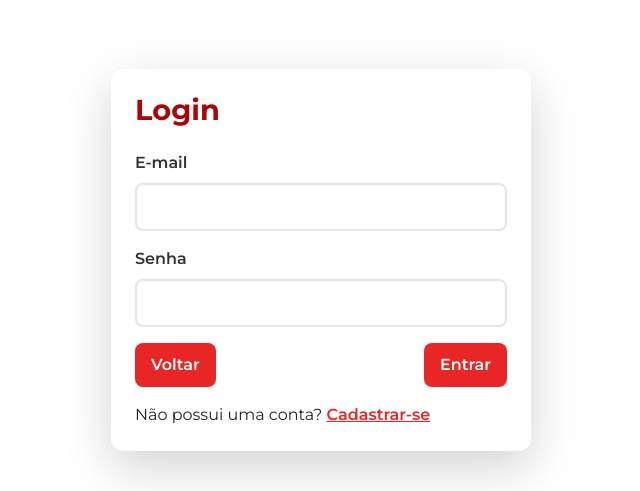
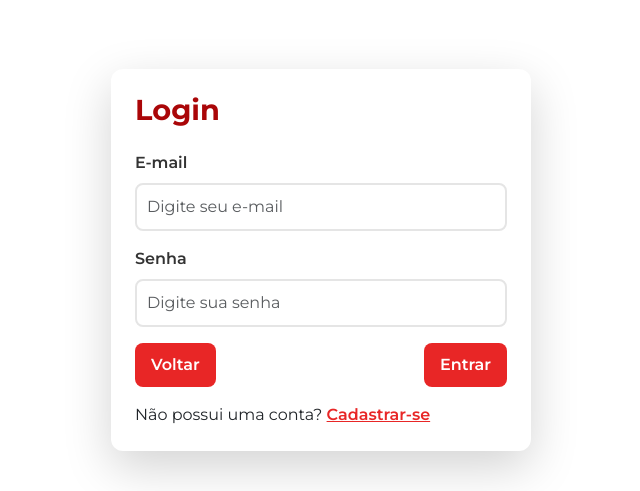
Before and after one commit to mariasantiag/portfolio-dos-tcc, a Flask app: page /paginalogin in a window 1280 px wide. Shown: the part 185-676 px from the top of the page, without its empty margins (319-959 px from the left). Run offline with Flask 3, Linux system fonts and the light colour scheme.

Commit message:
ajutes-placeholder

```diff
--- a/static/css/verificacao.css
+++ b/static/css/verificacao.css
@@ -114,6 +114,7 @@
     -webkit-text-security: disc;
   }
 
+
 /* Para o span */
 .form-text {
   font-style: italic;
--- a/templates/login.html
+++ b/templates/login.html
@@ -37,15 +37,15 @@
       <form id="formLogin" novalidate action="/post/logar" method="POST">
         <!-- nome -->
         <div class="mb-3">
-          <label for="login" class="form-label" aria-placeholder="Insira seu e-mail">E-mail</label>
-          <input type="text" class="form-control" id="login" name="login" required>
+          <label for="login" class="form-label">E-mail</label>
+          <input type="text" class="form-control" id="login" placeholder="Digite seu e-mail" name="login" required>
           <div class="invalid-feedback">Por favor, insira seu login.</div>
         </div>
 
         <!-- senha -->
         <div class="mb-3">
-          <label for="senha" class="form-label" aria-placeholder="Insira sua senha">Senha</label>
-          <input type="password" class="form-control" id="senha" name="senha" required>
+          <label for="senha" class="form-label">Senha</label>
+          <input type="password" class="form-control" id="senha" placeholder="Digite sua senha" name="senha" required>
           <div class="invalid-feedback">Por favor, insira sua senha.</div>
         </div>
 
```
